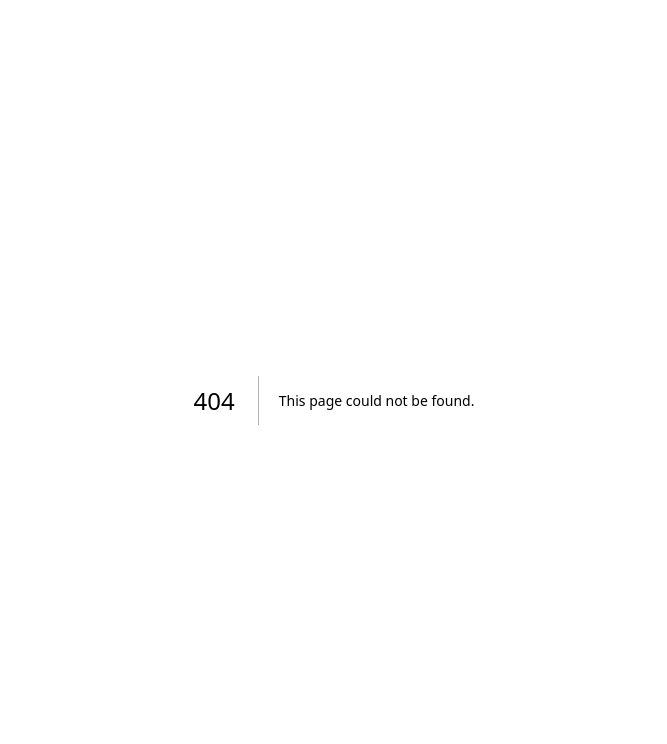
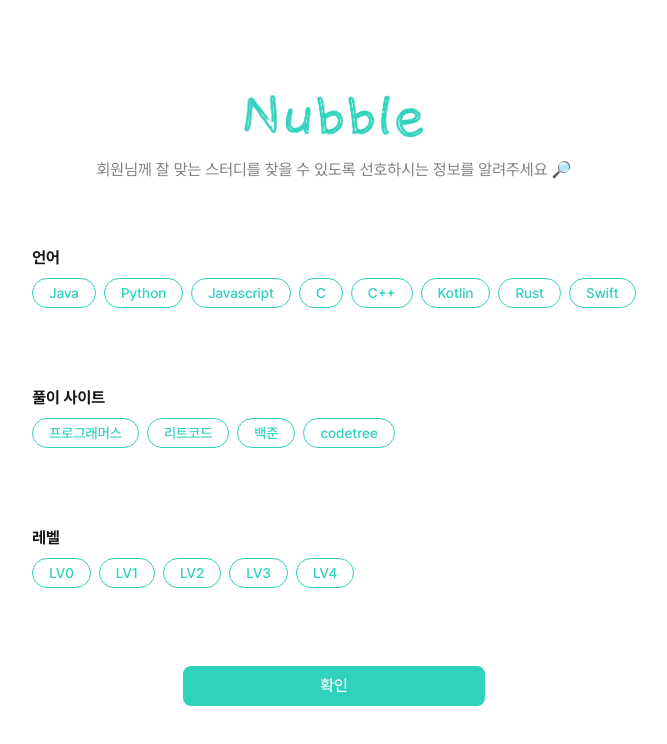
Before and after one commit to Nubblee/NubbleV2-FE, a Next.js app: page /signup/interests in a window 1280 px wide. Before the commit this address had no page. Shown: the top 744 px of the page, without its empty margins (306-973 px from the left). Built offline with nearby package versions, Linux system fonts and the light colour scheme.

Commit message:
feat: interests 페이지 퍼블리싱 (#33)

```diff
--- /dev/null
+++ b/app/(auth)/_component/InterestsTag.tsx
@@ -0,0 +1,28 @@
+import Button from "@/components/Button";
+import TagGroup from "@/components/TagGroup/TagGroup";
+
+const languageOptions = [
+  "Java",
+  "Python",
+  "Javascript",
+  "C",
+  "C++",
+  "Kotlin",
+  "Rust",
+  "Swift",
+];
+const problemOptions = ["프로그래머스", "리트코드", "백준", "codetree"];
+const levelOptions = ["LV0", "LV1", "LV2", "LV3", "LV4"];
+
+const InterestsTag = () => {
+  return (
+    <div className="flex flex-col gap-[78px]">
+      <TagGroup label="언어" options={languageOptions} />
+      <TagGroup label="풀이 사이트" options={problemOptions} />
+      <TagGroup label="레벨" options={levelOptions} />
+      <Button className="w-[50%] m-auto items-center">확인</Button>
+    </div>
+  );
+};
+
+export default InterestsTag;
--- /dev/null
+++ b/app/(auth)/signup/interests/page.tsx
@@ -0,0 +1,14 @@
+import InterestsTag from "../../_component/InterestsTag";
+
+const Page = () => {
+  return (
+    <div className="flex flex-col">
+      <span className="text-semibold text-center mt-5 mb-16 text-gray-dark">
+        회원님께 잘 맞는 스터디를 찾을 수 있도록 선호하시는 정보를 알려주세요 🔎
+      </span>
+      <InterestsTag />
+    </div>
+  );
+};
+
+export default Page;
```
